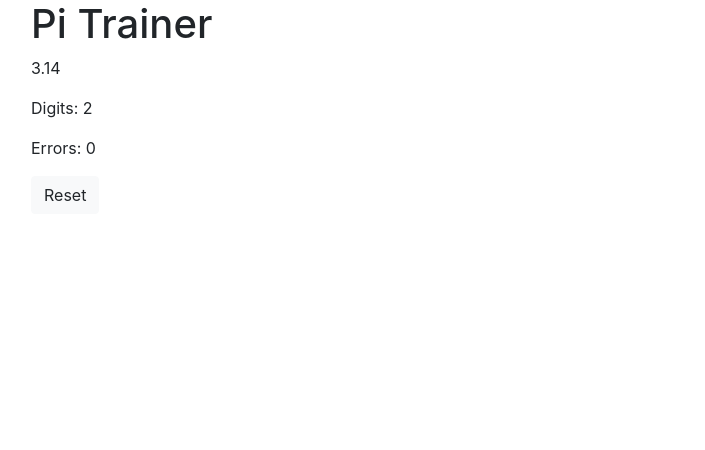
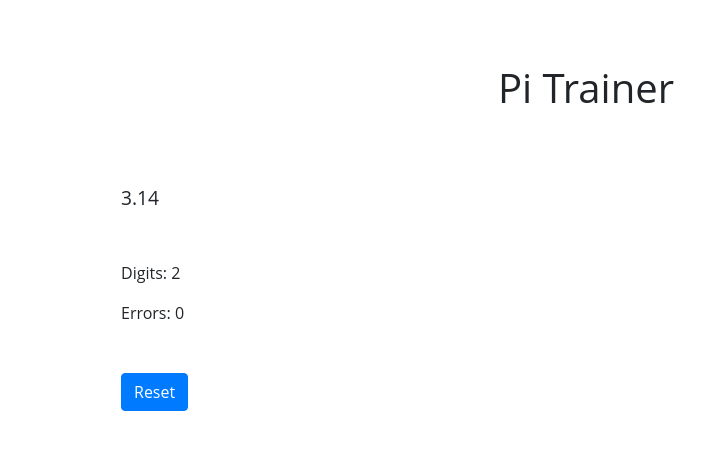
Before and after one commit to wangazz/pi-trainer, a website with bundled scripts: page index.html in a window 1280 px wide. Shown: the whole page, without its empty margins (54-759 px from the left). Built offline with nearby package versions, Linux system fonts and the light colour scheme.

Commit message:
Styling improvements

```diff
--- a/index.html
+++ b/index.html
@@ -4,6 +4,7 @@
         <title>Pi Trainer</title>
         <meta charset="utf-8" />
         <meta name="viewport" content="width=device-width, initial-scale=1, shrink-to-fit=no" />
+        <link rel="stylesheet" href="./static/styles/styles.css" />
         <link
             rel="stylesheet"
             href="https://stackpath.bootstrapcdn.com/bootstrap/4.3.1/css/bootstrap.min.css"
@@ -14,16 +15,20 @@
     </head>
 
     <body>
-        <div class="container" id="#main-container">
+        <div class="container" id="app">
             <h1>Pi Trainer</h1>
+
             <p id="pi"></p>
-            <p id="score"></p>
-            <p id="errors"></p>
 
-            <button type="button" class="btn btn-light" id="reset">Reset</button>
+            <div class="stats">
+                <p id="score"></p>
+                <p id="errors"></p>
+            </div>
+
+            <button type="button" class="btn btn-primary" id="reset">Reset</button>
         </div>
 
-        <script type="module" src="js/main.js"></script>
+        <script type="module" src="./js/main.js"></script>
         <script
             src="https://code.jquery.com/jquery-3.3.1.slim.min.js"
             integrity="sha384-q8i/X+965DzO0rT7abK41JStQIAqVgRVzpbzo5smXKp4YfRvH+8abtTE1Pi6jizo"
--- a/js/main.js
+++ b/js/main.js
@@ -12,7 +12,7 @@ window.addEventListener('load', () => {
 
 document.addEventListener('keypress', (e) => {
     const digit = e.key;
-    if (/^([0-9])$/.test(digit)) {
+    if (/^[0-9]$/.test(digit)) {
         const offset = 2;
         const index = app.digitCount + offset;
         if (digit === pi.charAt(index)) {
@@ -26,6 +26,6 @@ document.addEventListener('keypress', (e) => {
     }
 });
 
-resetButton.addEventListener('click', (e) => {
+resetButton.addEventListener('click', () => {
     app.reset();
 });
--- /dev/null
+++ b/static/styles/styles.css
@@ -0,0 +1,19 @@
+* {
+    font-family: 'Open Sans', sans-serif;
+}
+
+#app {
+    max-width: 960px;
+}
+#app h1 {
+    text-align: center;
+    padding: 4rem;
+}
+
+#pi {
+    font-size: larger;
+}
+
+.stats {
+    padding: 2rem 0;
+}
```
